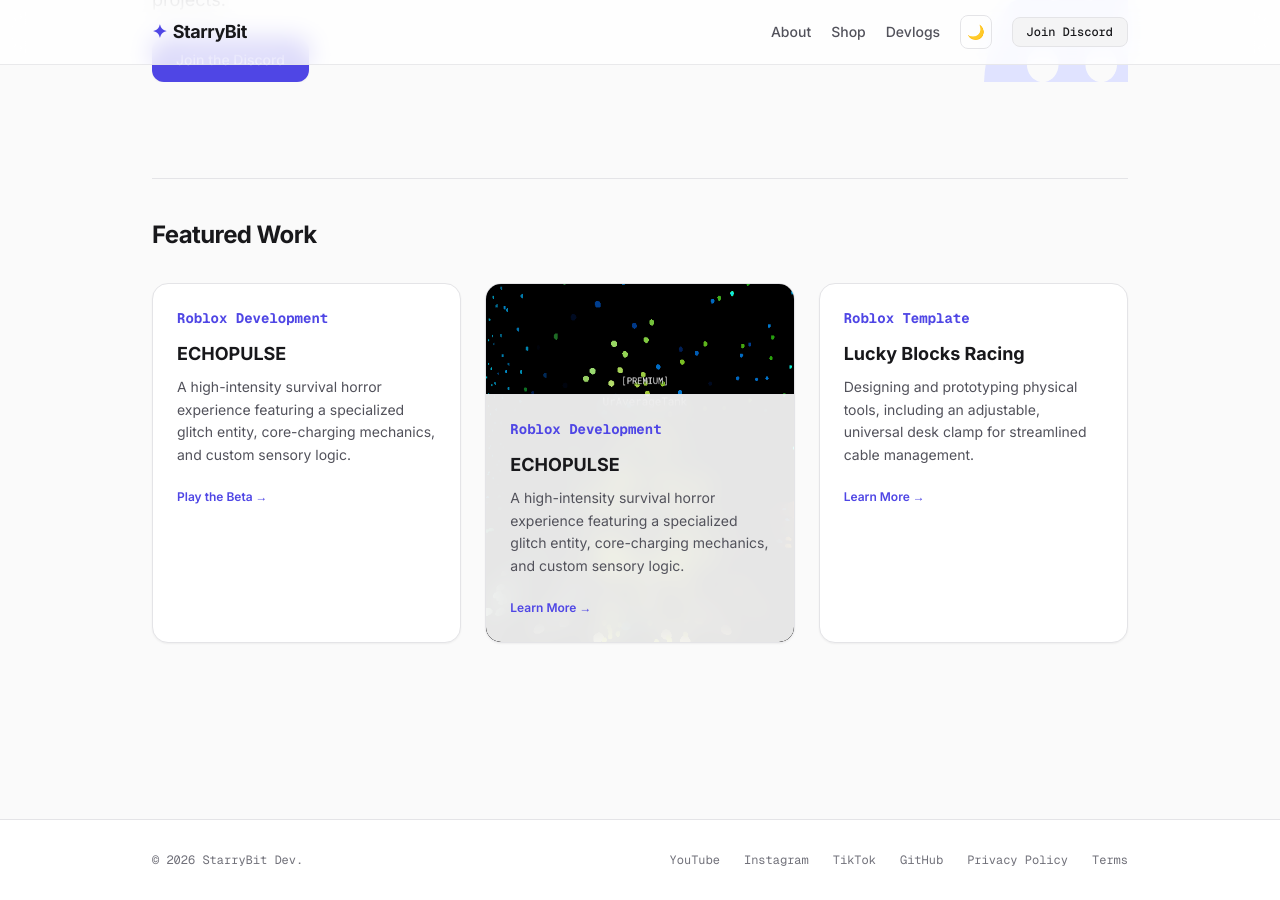
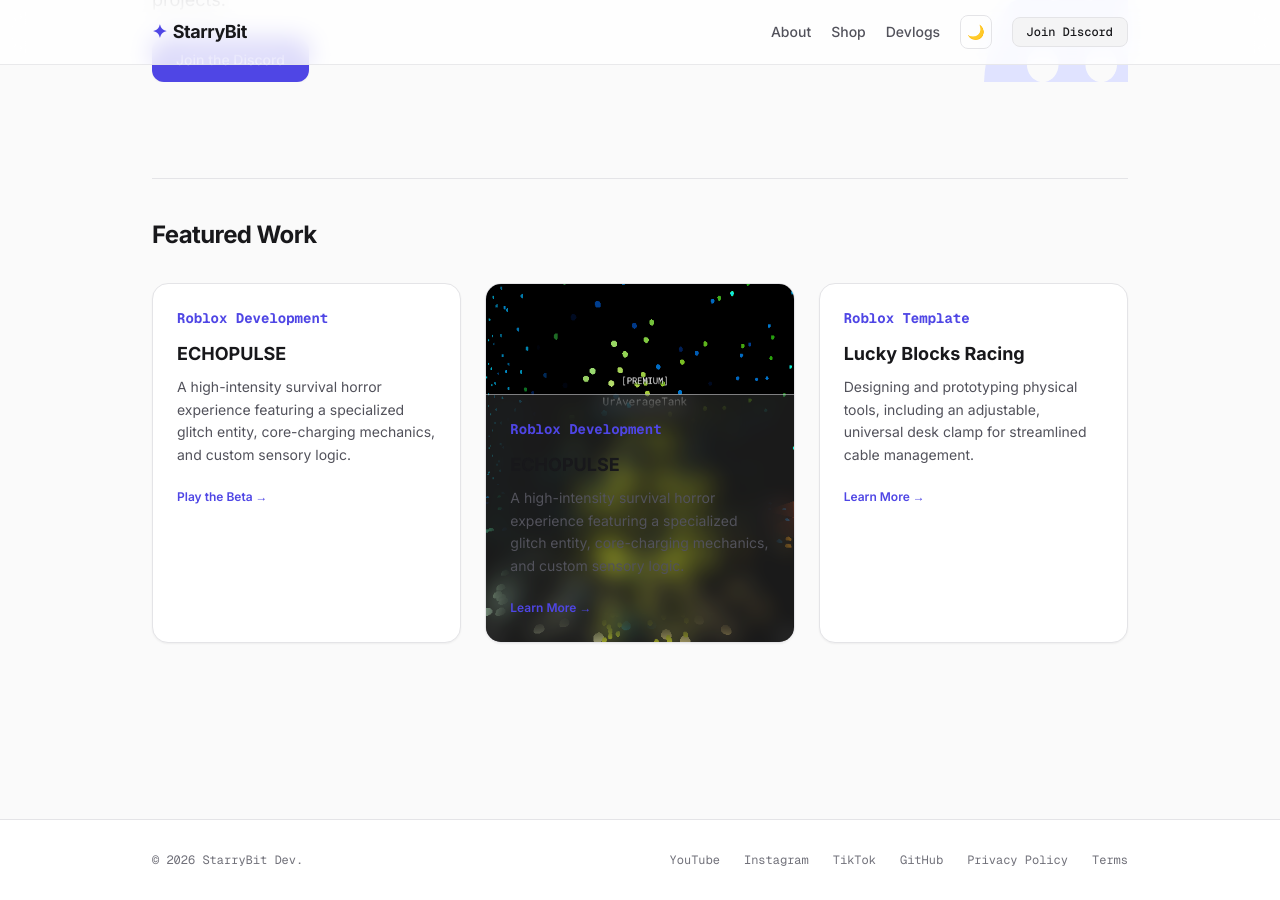
Before and after one commit to StarryBit/starrybit.github.io, a Jekyll site: the page built from index.html, in a window 1280 px wide and 900 px high, scrolled down 1323 px. Built offline with Jekyll 4.4.1, drawn with Linux system fonts in a browser that asks for light colours; nearby versions of some CDN libraries.

Commit message:
Update card.html

```diff
--- a/_includes/card.html
+++ b/_includes/card.html
@@ -10,7 +10,7 @@
     >
 
     <!-- Content Base (Flush with bottom) -->
-    <div class="relative z-10 w-full bg-white/90 dark:bg-zinc-950/80 backdrop-blur-md p-6 border-t border-zinc-200/50 dark:border-zinc-800/50">
+    <div class="relative z-10 w-full bg-white/10 dark:bg-zinc-950/80 backdrop-blur-md p-6 border-t border-zinc-200/50 dark:border-zinc-800/50">
 
         {% if include.category %}
         <div class="text-indigo-600 dark:text-indigo-400 text-sm font-bold mb-3 code-font">
```
